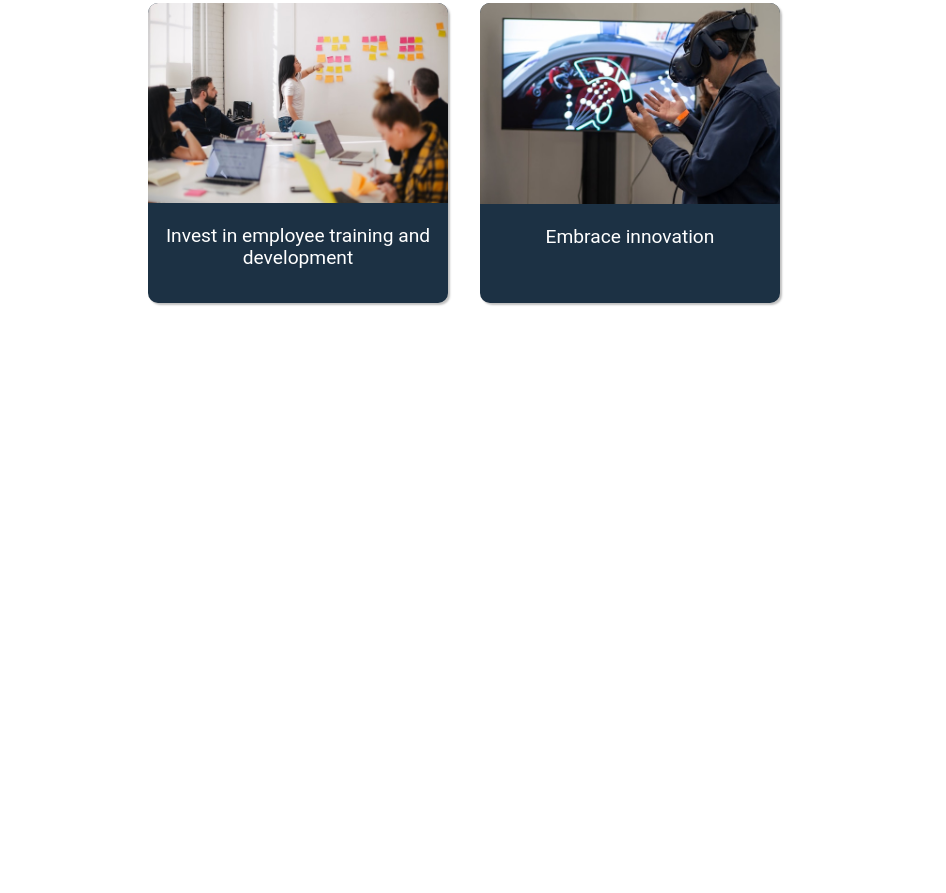
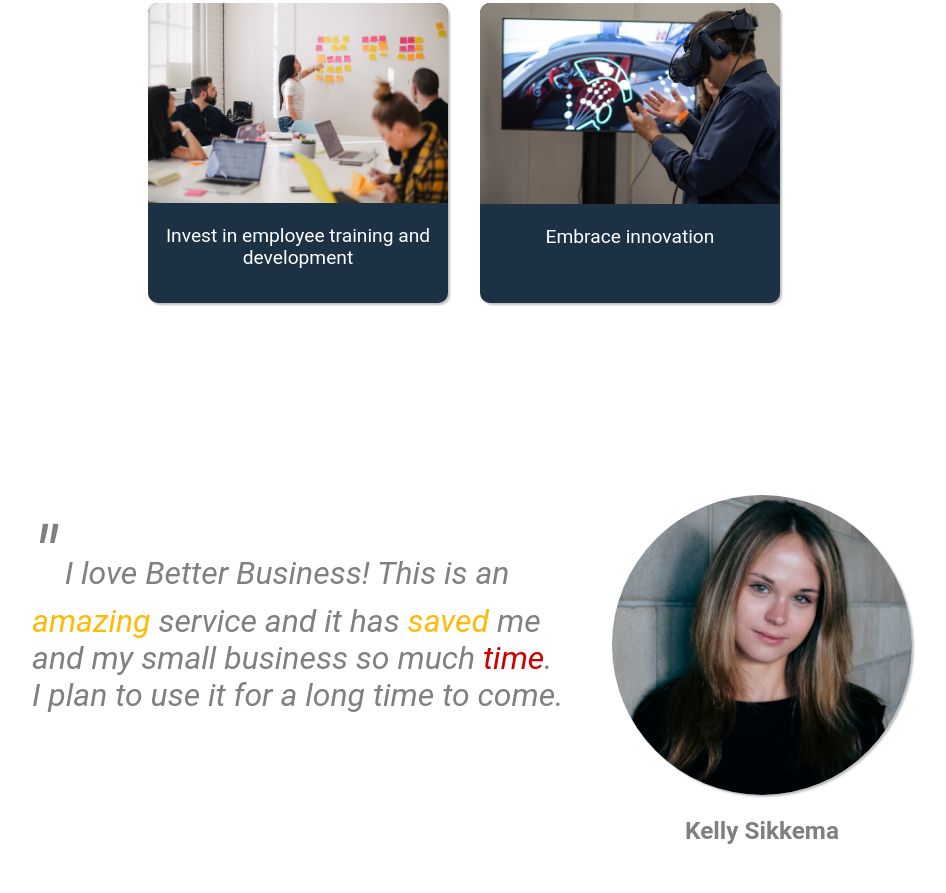
Before and after one commit to adrianogtl/top-landing-page, a plain HTML site: page index.html in a window 1280 px wide. Shown: the part 1250-2143 px from the top of the page, without its empty margins (176-1122 px from the left). Before the commit the page ends 1713 px from the top, so only its background shows below. Drawn offline with Linux system fonts and the light colour scheme.

Commit message:
Finish quote section

```diff
--- a/index.html
+++ b/index.html
@@ -14,8 +14,8 @@
           <span class="text-primary">Better</span> business
         </div>
         <ul>
-          <li><a href="#">Home</a></li>
           <li><a href="#">About</a></li>
+          <li><a href="#">Pricing</a></li>
           <li><a href="#">Contact</a></li>
         </ul>
       </nav>
@@ -69,5 +69,23 @@
         </div>
       </div>
     </section>
+    <section class="quote-section centered">
+      <blockquote class="quote">
+        I love Better Business! This is an
+        <span class="text-primary">amazing</span>
+        service and it has
+        <span class="text-primary">saved</span> me and my small business so much
+        <span class="text-accent">time</span>. I plan to use it for a long time
+        to come.
+      </blockquote>
+      <div class="profile">
+        <img
+          src="assets/img/profile.jpg"
+          width="150"
+          alt="Kelly Sikkema profile photo"
+        />
+        <h3>Kelly Sikkema</h3>
+      </div>
+    </section>
   </body>
 </html>
--- a/styles/style.css
+++ b/styles/style.css
@@ -173,6 +173,43 @@ h2 {
   font-size: 1.2rem;
 }
 
+/* Quote section */
+
+.quote-section {
+  display: flex;
+  flex-wrap: wrap;
+  gap: 2rem;
+  padding: 2rem 0;
+  color: gray;
+}
+
+.profile {
+  margin: 0 auto;
+}
+
+.profile img {
+  width: 100%;
+  border-radius: 50%;
+  box-shadow: var(--shadow-right-bottom);
+}
+
+.profile h3 {
+  padding: 1rem 0;
+  text-align: center;
+}
+
+.quote {
+  flex: 1 0;
+  padding: 1rem;
+  font-style: italic;
+  font-size: 2rem;
+
+  &::before {
+    content: '"';
+    font-size: 5rem;
+  }
+}
+
 @media (max-width: 1250px) {
   .centered {
     width: 90%;
```
Also changed, not shown: assets/img/profile.jpg (added).
